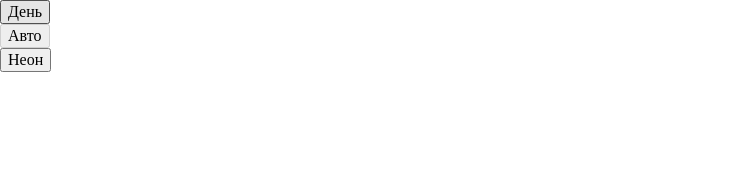
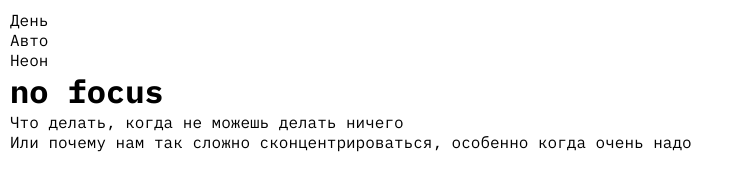
Before and after one commit to pmolukov/slozhno-sosredotochitsya, a plain HTML site: page index.html in a window 1280 px wide. Shown: the whole page, without its empty margins (0-754 px from the left). Drawn offline with Linux system fonts and the light colour scheme.

Commit message:
reset button css and add header html

```diff
--- a/index.html
+++ b/index.html
@@ -44,6 +44,11 @@
           </li>
         </ul>
       </nav>
+      <h1 class="title">no focus</h1>
+      <div class="subtitle title-decor">
+        <p>Что делать, когда не можешь делать ничего</p>
+        <p>Или почему нам так сложно сконцентрироваться, особенно когда очень надо</p>
+      </div>
     </header>
     <script src="./scripts/script.js"></script>
   </body>
--- a/styles/globals.css
+++ b/styles/globals.css
@@ -39,4 +39,11 @@ a {
   font-family: inherit;
   font-size: inherit;
   line-height: inherit;
+  cursor: pointer;
 }
+
+button {
+  padding: 0;
+  border: none;
+  background-color: transparent;
+}
--- a/styles/style.css
+++ b/styles/style.css
@@ -2,4 +2,9 @@
 
 .page {
   /* сохраните в разметке и стилях класс page. На его основе работает скрипт. */
+  font-family: var(--main-font, monospace);
 }
+
+.header {
+  padding: 10px;
+}
```
